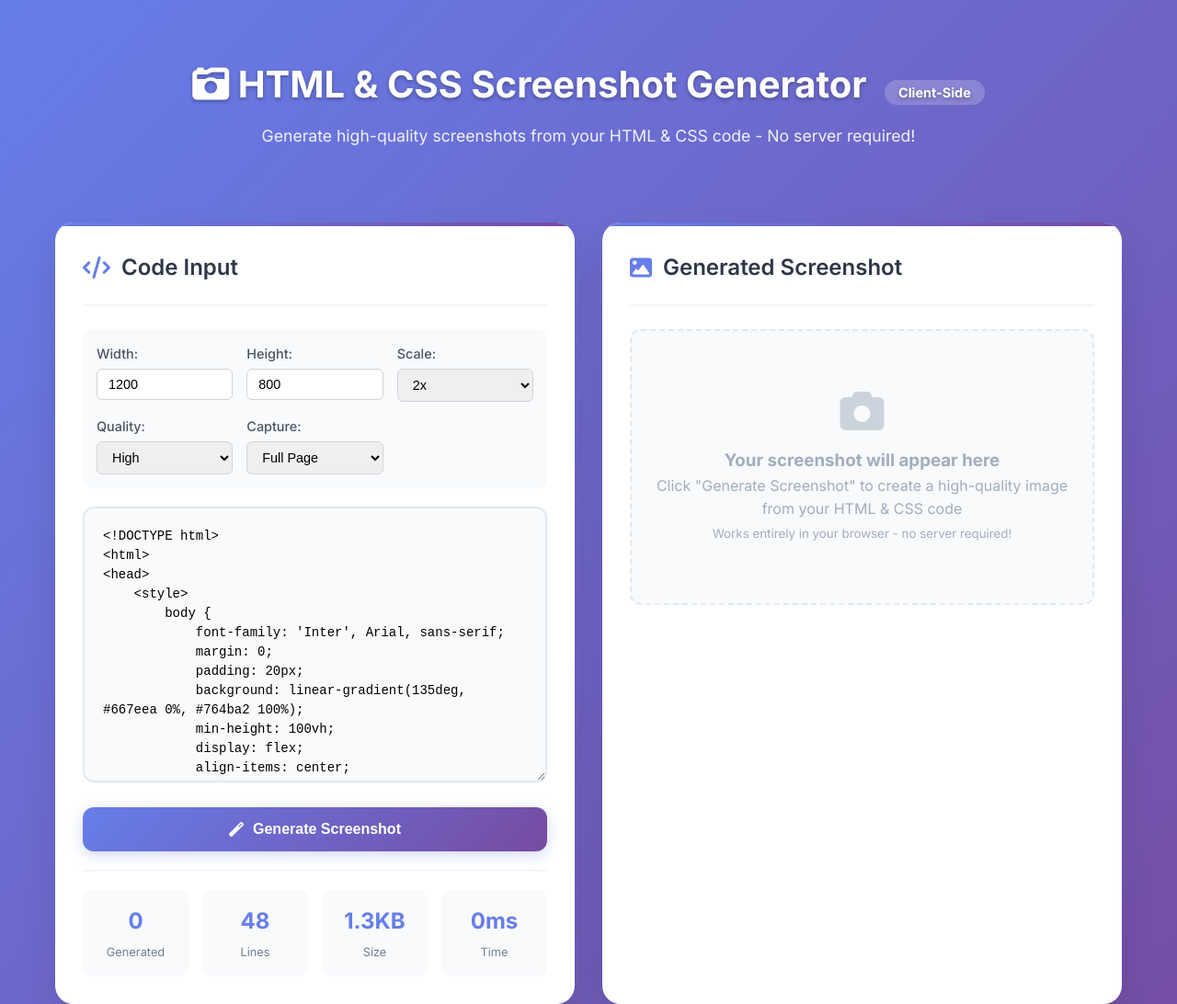
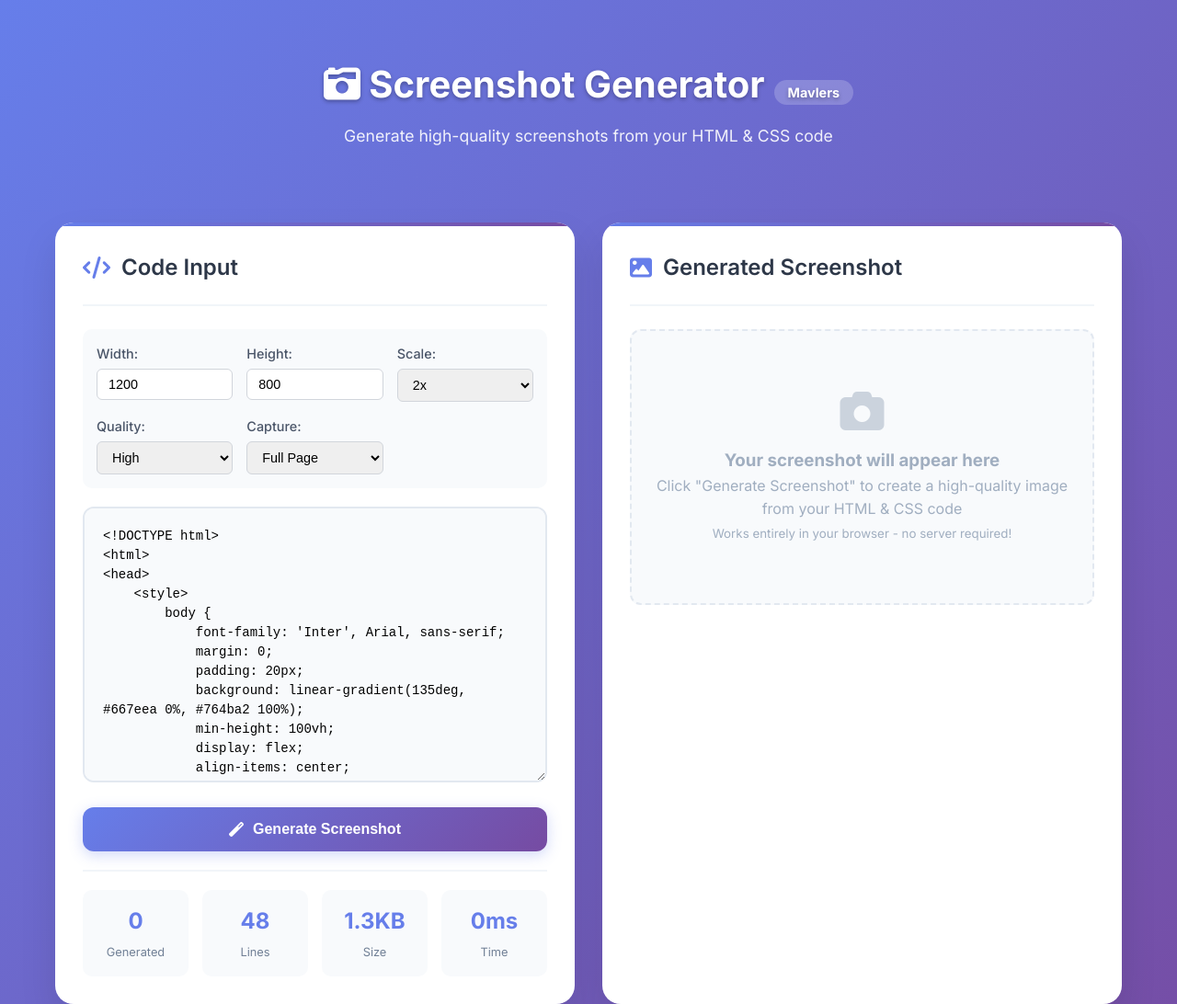
Before and after one commit to deepakuplers/html-css-screenshot-minimal, a plain HTML site: page index.html in a window 1280 px wide. Shown: the top 1092 px of the page at 92% size. Drawn offline with nearby package versions, Linux system fonts and the light colour scheme.

Commit message:
version5

```diff
--- a/index.html
+++ b/index.html
@@ -373,8 +373,8 @@
 <body>
     <div class="container">
         <header class="header">
-            <h1><i class="fas fa-camera-retro"></i> HTML & CSS Screenshot Generator <span class="badge">Client-Side</span></h1>
-            <p>Generate high-quality screenshots from your HTML & CSS code - No server required!</p>
+            <h1><i class="fas fa-camera-retro"></i> Screenshot Generator<span class="badge">Mavlers</span></h1>
+            <p>Generate high-quality screenshots from your HTML & CSS code </p>
         </header>
 
         <div class="main-grid">
```
